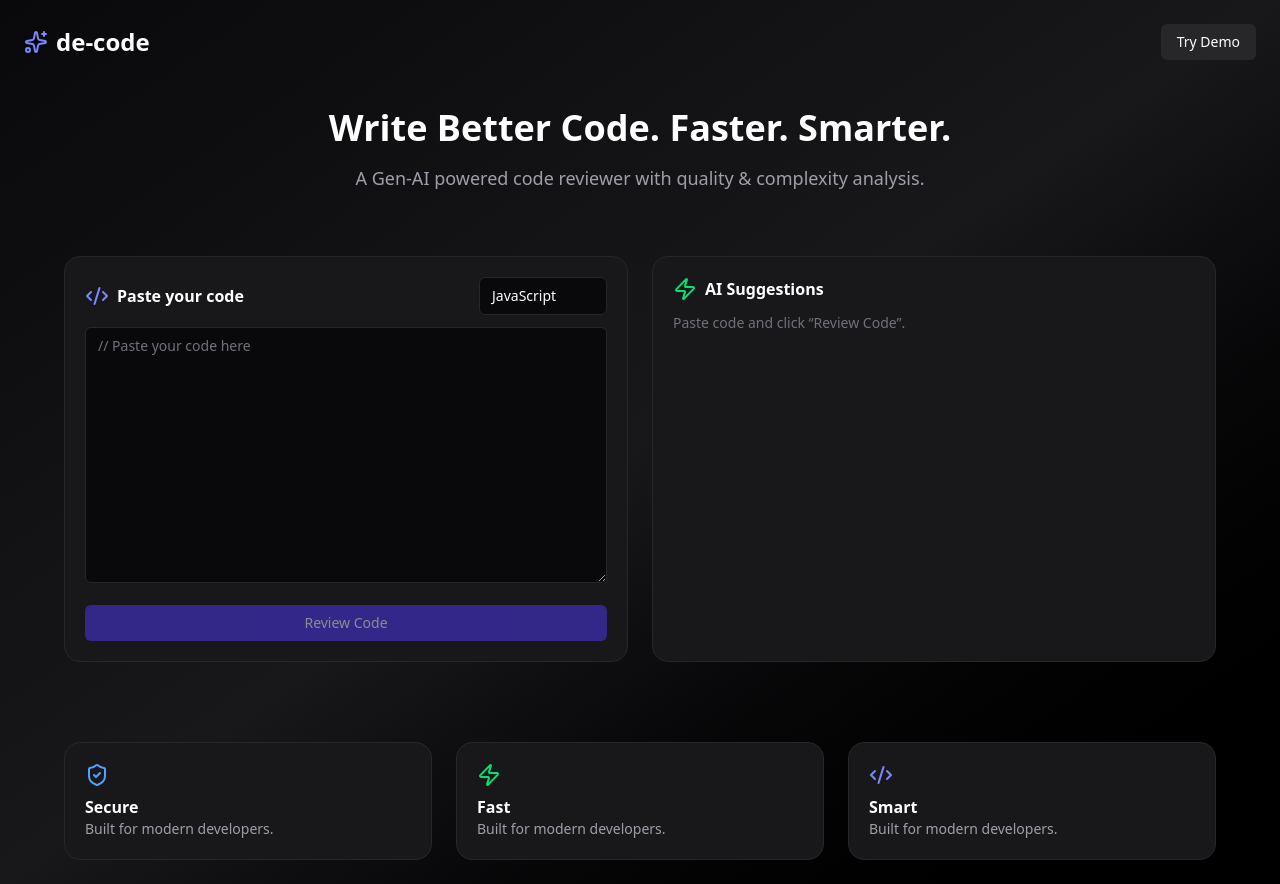
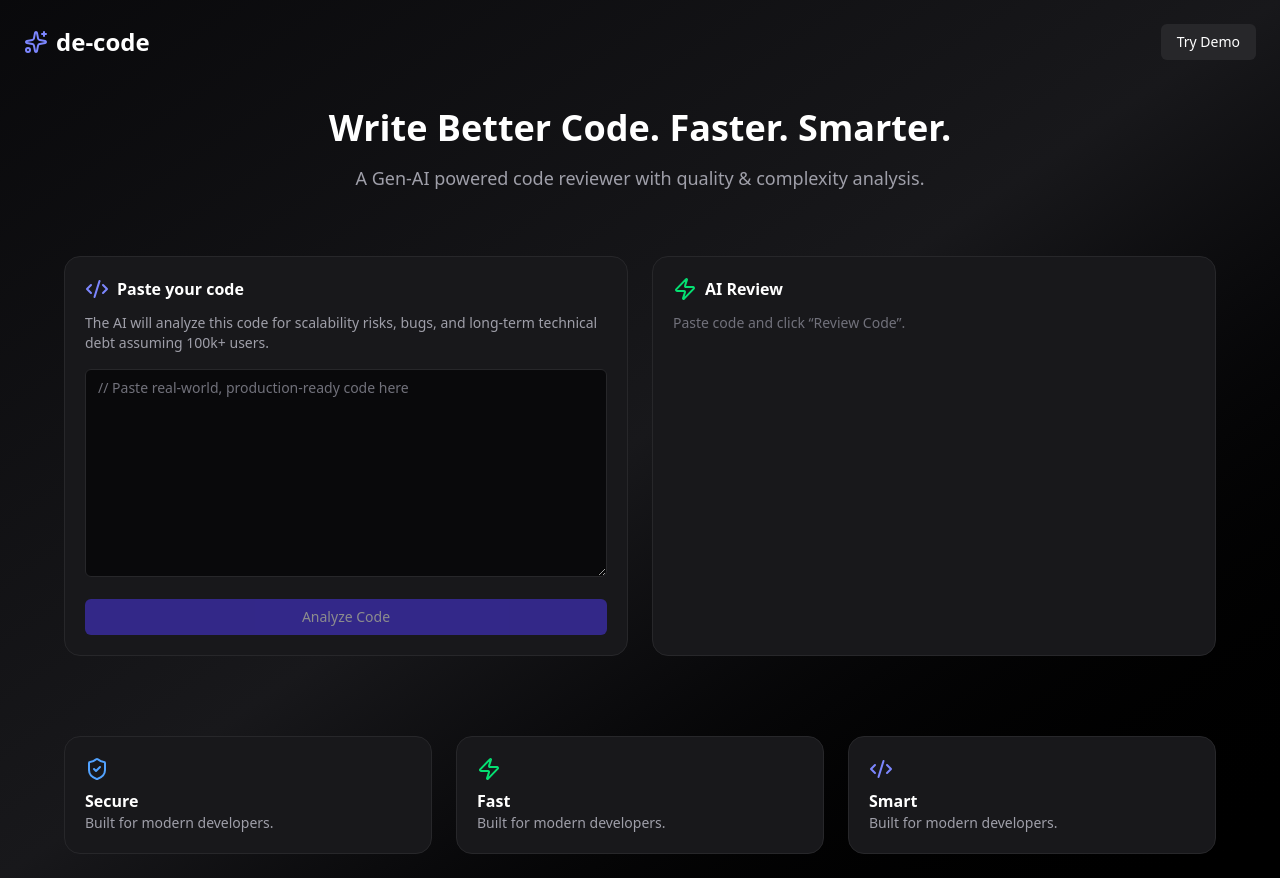
Before and after one commit to Rishu222006/De-Code, a React app in the folder front/: page /analyze in a window 1280 px wide. Built offline with nearby package versions, Linux system fonts and the light colour scheme; the HTML template or start-up script is replaced by a standard one.

Commit message:
Integrated the backend analyze feature with the ui of analysis page. Also adjusted the ui as needed

```diff
--- a/front/src/components/Features/CodeInputPanel.jsx
+++ b/front/src/components/Features/CodeInputPanel.jsx
@@ -2,44 +2,43 @@ import { Code2 } from "lucide-react";
 import { Card, CardContent } from "../ui/Card.jsx";
 import { Button } from "../ui/Button.jsx";
 import { Textarea } from "../ui/Textarea.jsx";
-import { Select, SelectTrigger, SelectValue } from "../ui/Select.jsx";
 
 export default function CodeInputPanel({
     code,
     onCodeChange,
-    language,
-    onLanguageChange,
     loading,
-    onReview,
+    onAnalyze,
 }) {
     return (
         <Card>
             <CardContent>
-                <div className="mb-3 flex justify-between">
-                    <h3 className="flex items-center gap-2 font-semibold">
-                        <Code2 className="text-indigo-400" /> Paste your code
-                    </h3>
-
-                    <Select value={language} onValueChange={onLanguageChange}>
-                        <SelectTrigger>
-                            <SelectValue />
-                        </SelectTrigger>
-                    </Select>
+                {/* Header */}
+                <div className="mb-3 flex items-center gap-2">
+                    <Code2 className="text-indigo-400" />
+                    <h3 className="font-semibold">Paste your code</h3>
                 </div>
 
+                {/* Context */}
+                <p className="mb-4 text-sm text-zinc-400">
+                    The AI will analyze this code for scalability risks, bugs, and
+                    long-term technical debt assuming 100k+ users.
+                </p>
+
+                {/* Input */}
                 <Textarea
                     value={code}
                     onChange={(e) => onCodeChange(e.target.value)}
-                    placeholder="// Paste your code here"
-                    className="h-64"
+                    placeholder={`// Paste real-world, production-ready code here`}
+                    className="h-52"
                 />
 
+                {/* Action */}
                 <Button
                     className="mt-4 w-full"
-                    onClick={onReview}
-                    disabled={!code || loading}
+                    onClick={onAnalyze}
+                    disabled={!code.trim() || loading}
                 >
-                    {loading ? "Analyzing…" : "Review Code"}
+                    {loading ? "Analyzing code…" : "Analyze Code"}
                 </Button>
             </CardContent>
         </Card>
--- a/front/src/components/Features/ReviewPanel.jsx
+++ b/front/src/components/Features/ReviewPanel.jsx
@@ -2,46 +2,61 @@ import { Zap } from "lucide-react";
 import { motion } from "framer-motion";
 import { Card, CardContent } from "../../components/ui/Card";
 
-function QualityMeter({ score }) {
-    const color =
-        score >= 80 ? "bg-green-500" : score >= 60 ? "bg-yellow-500" : "bg-red-500";
+function RiskBadge({ risk }) {
+    const colors = {
+        Low: "bg-green-600",
+        Medium: "bg-yellow-600",
+        High: "bg-red-600",
+        Unknown: "bg-zinc-600",
+    };
 
     return (
-        <div className="mb-4">
-            <div className="mb-1 flex justify-between text-sm">
-                <span>Code Quality</span>
-                <span>{score}/100</span>
+        <span
+            className={`rounded-full px-3 py-1 text-xs font-semibold text-white ${colors[risk] || colors.Unknown}`}
+        >
+            {risk}
+        </span>
+    );
+}
+
+function IssueCard({ issue }) {
+    const severityColors = {
+        Low: "border-green-500",
+        Medium: "border-yellow-500",
+        High: "border-red-500",
+    };
+
+    return (
+        <div
+            className={`rounded-md border-l-4 p-3 text-sm bg-zinc-950 ${severityColors[issue.severity]}`}
+        >
+            <div className="flex justify-between mb-1">
+                <h4 className="font-semibold">{issue.title}</h4>
+                <span className="text-xs text-zinc-400">{issue.category}</span>
             </div>
-            <div className="h-2 rounded-full bg-zinc-800">
-                <motion.div
-                    initial={{ width: 0 }}
-                    animate={{ width: `${score}%` }}
-                    className={`h-full rounded-full ${color}`}
-                />
+
+            <p className="text-zinc-300 mb-1">{issue.explanation}</p>
+            <p className="text-xs text-zinc-500 italic">
+                {issue.failure_condition}
+            </p>
+
+            <div className="mt-2 text-xs text-zinc-400">
+                Severity: <span className="font-medium">{issue.severity}</span>
             </div>
         </div>
     );
 }
 
-function Suggestion({ type, text }) {
-    const colors = {
-        bug: "text-red-400",
-        warning: "text-yellow-400",
-        suggestion: "text-green-400",
-    };
-
-    return <p className={`text-sm ${colors[type]}`}>• {text}</p>;
-}
-
-export default function ReviewPanel({ loading, score }) {
+export default function ReviewPanel({ loading, analysis, error }) {
     return (
         <Card>
             <CardContent>
                 <h3 className="mb-3 flex items-center gap-2 font-semibold">
-                    <Zap className="text-green-400" /> AI Suggestions
+                    <Zap className="text-green-400" /> AI Review
                 </h3>
 
-                {loading ? (
+                {/* Loading */}
+                {loading && (
                     <motion.p
                         animate={{ opacity: [0.4, 1, 0.4] }}
                         transition={{ repeat: Infinity, duration: 1.2 }}
@@ -49,17 +64,47 @@ export default function ReviewPanel({ loading, score }) {
                     >
                         🧪 Analyzing code…
                     </motion.p>
-                ) : score ? (
-                    <>
-                        <QualityMeter score={score} />
-                        <Suggestion type="bug" text="Unused variable detected" />
-                        <Suggestion type="warning" text="Loop complexity can be optimized" />
-                        <Suggestion type="suggestion" text="Rename function for clarity" />
-                    </>
-                ) : (
+                )}
+
+                {/* Error */}
+                {!loading && error && (
+                    <p className="text-sm text-red-400">{error}</p>
+                )}
+
+                {/* Empty */}
+                {!loading && !analysis && !error && (
                     <p className="text-sm text-zinc-500">
                         Paste code and click “Review Code”.
                     </p>
+                )}
+
+                {/* Results */}
+                {!loading && analysis && (
+                    <div className="flex max-h-72 flex-col gap-4">
+                        {/* Static summary */}
+                        <div className="flex items-center justify-between">
+                            <div className="text-sm text-zinc-400">
+                                Detected Language:{" "}
+                                <span className="text-white">
+                                    {analysis.detected_language || "Unknown"}
+                                </span>
+                            </div>
+                            <RiskBadge risk={analysis.overall_risk} />
+                        </div>
+
+                        {/* Scrollable issues */}
+                        <div className="flex-1 overflow-y-auto no-scrollbar space-y-3 pr-2">
+                            {analysis.issues.length === 0 ? (
+                                <p className="text-sm text-zinc-400">
+                                    No issues detected 🎉
+                                </p>
+                            ) : (
+                                analysis.issues.map((issue, idx) => (
+                                    <IssueCard key={idx} issue={issue} />
+                                ))
+                            )}
+                        </div>
+                    </div>
                 )}
             </CardContent>
         </Card>
--- a/front/src/components/pages/analysis.jsx
+++ b/front/src/components/pages/analysis.jsx
@@ -300,21 +300,40 @@ import FeaturesSection from "../Features/FeaturesSextion.jsx";
 import PageWrapper from "../layout/PageWrapper.jsx";
 
 export default function Analysis() {
+
     const [code, setCode] = useState("");
-    const [language, setLanguage] = useState("JavaScript");
+    const [file, setFile] = useState(null);
+    const [githubUrl, setGithubUrl] = useState("");
+
+    const [analysis, setAnalysis] = useState(null);
     const [loading, setLoading] = useState(false);
-    const [score, setScore] = useState(null);
+    const [error, setError] = useState(null);
 
-    function handleReview() {
-        if (!code) return;
+    const analyzeCode = async () => {
+        if (!code.trim()) {
+            setError("Code cannot be empty");
+            return;
+        }
+
         setLoading(true);
-        setScore(null);
+        setError(null);
+        setAnalysis(null);
 
-        setTimeout(() => {
-            setScore(Math.floor(Math.random() * 40) + 60);
+        try {
+            const res = await fetch("http://localhost:5000/analyze", {
+                method: "POST",
+                headers: { "Content-Type": "application/json" },
+                body: JSON.stringify({ code }),
+            });
+
+            if (!res.ok) throw new Error("Failed to analyze code");
+            setAnalysis(await res.json());
+        } catch (err) {
+            setError(err.message);
+        } finally {
             setLoading(false);
-        }, 2000);
-    }
+        }
+    };
 
     return (
         <PageWrapper>
@@ -325,13 +344,11 @@ export default function Analysis() {
                 <CodeInputPanel
                     code={code}
                     onCodeChange={setCode}
-                    language={language}
-                    onLanguageChange={setLanguage}
                     loading={loading}
-                    onReview={handleReview}
+                    onAnalyze={analyzeCode}
                 />
 
-                <ReviewPanel loading={loading} score={score} />
+                <ReviewPanel loading={loading} analysis={analysis} error={error} />
             </main>
 
             <FeaturesSection />
--- a/front/src/index.css
+++ b/front/src/index.css
@@ -1 +1,11 @@
 @import "tailwindcss";
+
+
+.no-scrollbar::-webkit-scrollbar {
+    display: none;
+}
+
+.no-scrollbar {
+    -ms-overflow-style: none;
+    scrollbar-width: none;
+}
```
